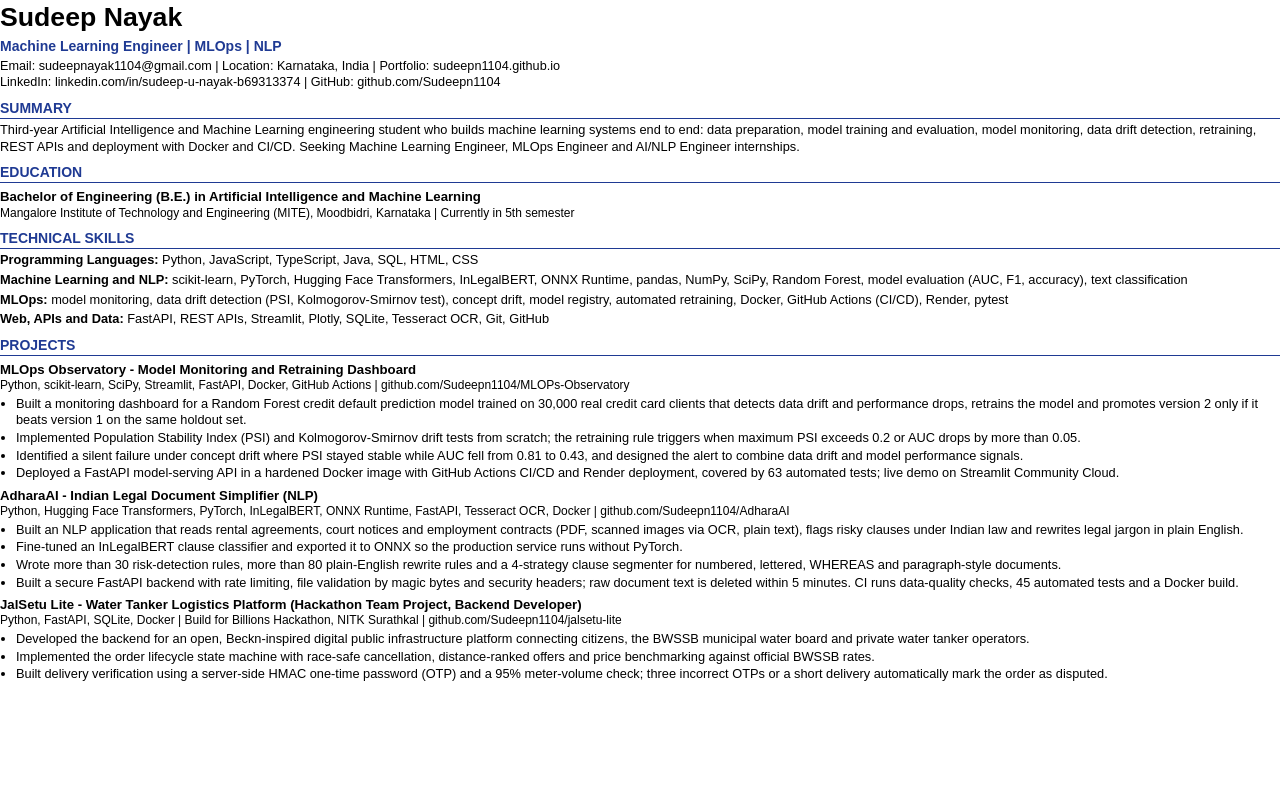
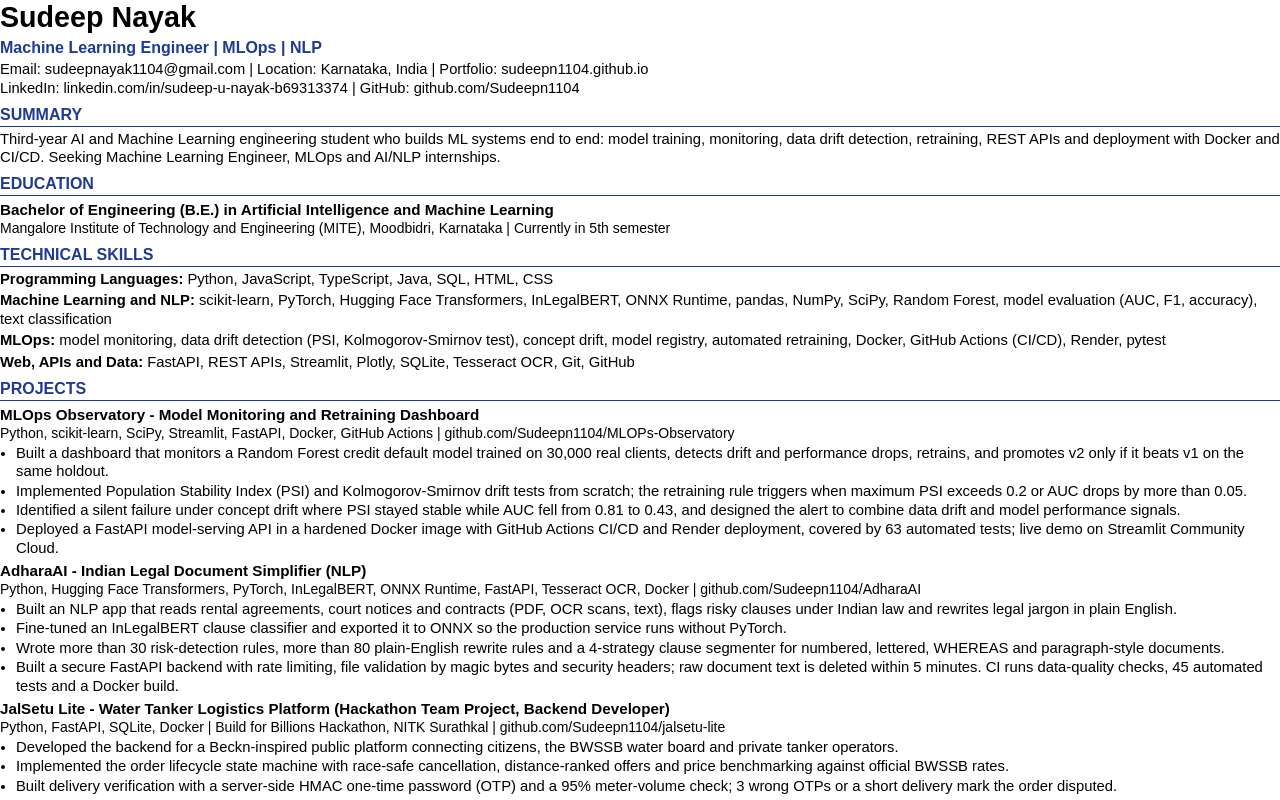
Before and after one commit to Sudeepn1104/MLOPs-Demo, a plain HTML site: page portfolio/resume.html in a window 1280 px wide. Drawn offline with Linux system fonts and the light colour scheme.

Commit message:
Resume: larger font (+1.5pt), still one page (draft)
Co-Authored-By: Claude Opus 5.5 <noreply@anthropic.com>
Claude-Session: https://claude.ai/code/session_019SSPnpM86e8McZfEHf2tUT

```diff
--- a/portfolio/resume.html
+++ b/portfolio/resume.html
@@ -7,18 +7,19 @@
 <!-- ATS-friendly: one column, standard fonts (no web fonts), real text,
      standard section headings, no tables/columns/icons, reading order = visual order. -->
 <style>
-  @page { size: A4; margin: 11mm 14mm; }
-  body { margin: 0; font: 9.6pt/1.3 Arial, "Liberation Sans", Helvetica, sans-serif; color: #000; }
+  @page { size: A4; margin: 9mm 12mm; }
+  body { margin: 0; font: 11.1pt/1.24 Arial, "Liberation Sans", Helvetica, sans-serif; color: #000; }
   a { color: #000; text-decoration: none; }
-  h1 { font-size: 20pt; margin: 0 0 2px; }
-  .headline { font-size: 10.5pt; font-weight: bold; color: #1f3a93; margin: 0 0 3px; }
-  .contact { font-size: 9.5pt; margin: 0; }
-  h2 { font-size: 10.5pt; font-weight: bold; color: #1f3a93; margin: 8px 0 3px; padding-bottom: 1px; border-bottom: 1px solid #1f3a93; }
-  h3 { font-size: 9.9pt; font-weight: bold; margin: 5px 0 0; }
+  h1 { font-size: 21.5pt; margin: 0 0 2px; }
+  .headline { font-size: 12pt; font-weight: bold; color: #1f3a93; margin: 0 0 3px; }
+  .contact { font-size: 11pt; margin: 0; }
+  h2 { font-size: 12pt; font-weight: bold; color: #1f3a93; margin: 8px 0 3px; padding-bottom: 1px; border-bottom: 1px solid #1f3a93; }
+  h3 { font-size: 11.4pt; font-weight: bold; margin: 5px 0 0; }
   p { margin: 0 0 3px; }
-  .sub { font-size: 9pt; margin: 0 0 1px; }
+  .sub { font-size: 10.5pt; margin: 0 0 1px; }
   ul { margin: 2px 0 0; padding-left: 16px; }
   li { margin-bottom: 1px; }
+  .url { white-space: nowrap; }
 </style>
 </head>
 <body>
@@ -29,7 +30,7 @@
 <p class="contact">LinkedIn: <a href="https://www.linkedin.com/in/sudeep-u-nayak-b69313374/">linkedin.com/in/sudeep-u-nayak-b69313374</a> | GitHub: <a href="https://github.com/Sudeepn1104">github.com/Sudeepn1104</a></p>
 
 <h2>SUMMARY</h2>
-<p>Third-year Artificial Intelligence and Machine Learning engineering student who builds machine learning systems end to end: data preparation, model training and evaluation, model monitoring, data drift detection, retraining, REST APIs and deployment with Docker and CI/CD. Seeking Machine Learning Engineer, MLOps Engineer and AI/NLP Engineer internships.</p>
+<p>Third-year AI and Machine Learning engineering student who builds ML systems end to end: model training, monitoring, data drift detection, retraining, REST APIs and deployment with Docker and CI/CD. Seeking Machine Learning Engineer, MLOps and AI/NLP internships.</p>
 
 <h2>EDUCATION</h2>
 <h3>Bachelor of Engineering (B.E.) in Artificial Intelligence and Machine Learning</h3>
@@ -44,29 +45,29 @@
 <h2>PROJECTS</h2>
 
 <h3>MLOps Observatory - Model Monitoring and Retraining Dashboard</h3>
-<p class="sub">Python, scikit-learn, SciPy, Streamlit, FastAPI, Docker, GitHub Actions | github.com/Sudeepn1104/MLOPs-Observatory</p>
+<p class="sub">Python, scikit-learn, SciPy, Streamlit, FastAPI, Docker, GitHub Actions | <span class="url">github.com/Sudeepn1104/MLOPs-Observatory</span></p>
 <ul>
-  <li>Built a monitoring dashboard for a Random Forest credit default prediction model trained on 30,000 real credit card clients that detects data drift and performance drops, retrains the model and promotes version 2 only if it beats version 1 on the same holdout set.</li>
+  <li>Built a dashboard that monitors a Random Forest credit default model trained on 30,000 real clients, detects drift and performance drops, retrains, and promotes v2 only if it beats v1 on the same holdout.</li>
   <li>Implemented Population Stability Index (PSI) and Kolmogorov-Smirnov drift tests from scratch; the retraining rule triggers when maximum PSI exceeds 0.2 or AUC drops by more than 0.05.</li>
   <li>Identified a silent failure under concept drift where PSI stayed stable while AUC fell from 0.81 to 0.43, and designed the alert to combine data drift and model performance signals.</li>
   <li>Deployed a FastAPI model-serving API in a hardened Docker image with GitHub Actions CI/CD and Render deployment, covered by 63 automated tests; live demo on Streamlit Community Cloud.</li>
 </ul>
 
 <h3>AdharaAI - Indian Legal Document Simplifier (NLP)</h3>
-<p class="sub">Python, Hugging Face Transformers, PyTorch, InLegalBERT, ONNX Runtime, FastAPI, Tesseract OCR, Docker | github.com/Sudeepn1104/AdharaAI</p>
+<p class="sub">Python, Hugging Face Transformers, PyTorch, InLegalBERT, ONNX Runtime, FastAPI, Tesseract OCR, Docker | <span class="url">github.com/Sudeepn1104/AdharaAI</span></p>
 <ul>
-  <li>Built an NLP application that reads rental agreements, court notices and employment contracts (PDF, scanned images via OCR, plain text), flags risky clauses under Indian law and rewrites legal jargon in plain English.</li>
+  <li>Built an NLP app that reads rental agreements, court notices and contracts (PDF, OCR scans, text), flags risky clauses under Indian law and rewrites legal jargon in plain English.</li>
   <li>Fine-tuned an InLegalBERT clause classifier and exported it to ONNX so the production service runs without PyTorch.</li>
   <li>Wrote more than 30 risk-detection rules, more than 80 plain-English rewrite rules and a 4-strategy clause segmenter for numbered, lettered, WHEREAS and paragraph-style documents.</li>
   <li>Built a secure FastAPI backend with rate limiting, file validation by magic bytes and security headers; raw document text is deleted within 5 minutes. CI runs data-quality checks, 45 automated tests and a Docker build.</li>
 </ul>
 
 <h3>JalSetu Lite - Water Tanker Logistics Platform (Hackathon Team Project, Backend Developer)</h3>
-<p class="sub">Python, FastAPI, SQLite, Docker | Build for Billions Hackathon, NITK Surathkal | github.com/Sudeepn1104/jalsetu-lite</p>
+<p class="sub">Python, FastAPI, SQLite, Docker | Build for Billions Hackathon, NITK Surathkal | <span class="url">github.com/Sudeepn1104/jalsetu-lite</span></p>
 <ul>
-  <li>Developed the backend for an open, Beckn-inspired digital public infrastructure platform connecting citizens, the BWSSB municipal water board and private water tanker operators.</li>
+  <li>Developed the backend for a Beckn-inspired public platform connecting citizens, the BWSSB water board and private tanker operators.</li>
   <li>Implemented the order lifecycle state machine with race-safe cancellation, distance-ranked offers and price benchmarking against official BWSSB rates.</li>
-  <li>Built delivery verification using a server-side HMAC one-time password (OTP) and a 95% meter-volume check; three incorrect OTPs or a short delivery automatically mark the order as disputed.</li>
+  <li>Built delivery verification with a server-side HMAC one-time password (OTP) and a 95% meter-volume check; 3 wrong OTPs or a short delivery mark the order disputed.</li>
 </ul>
 
 </body>
```
Also changed, not shown: 1 other file.
